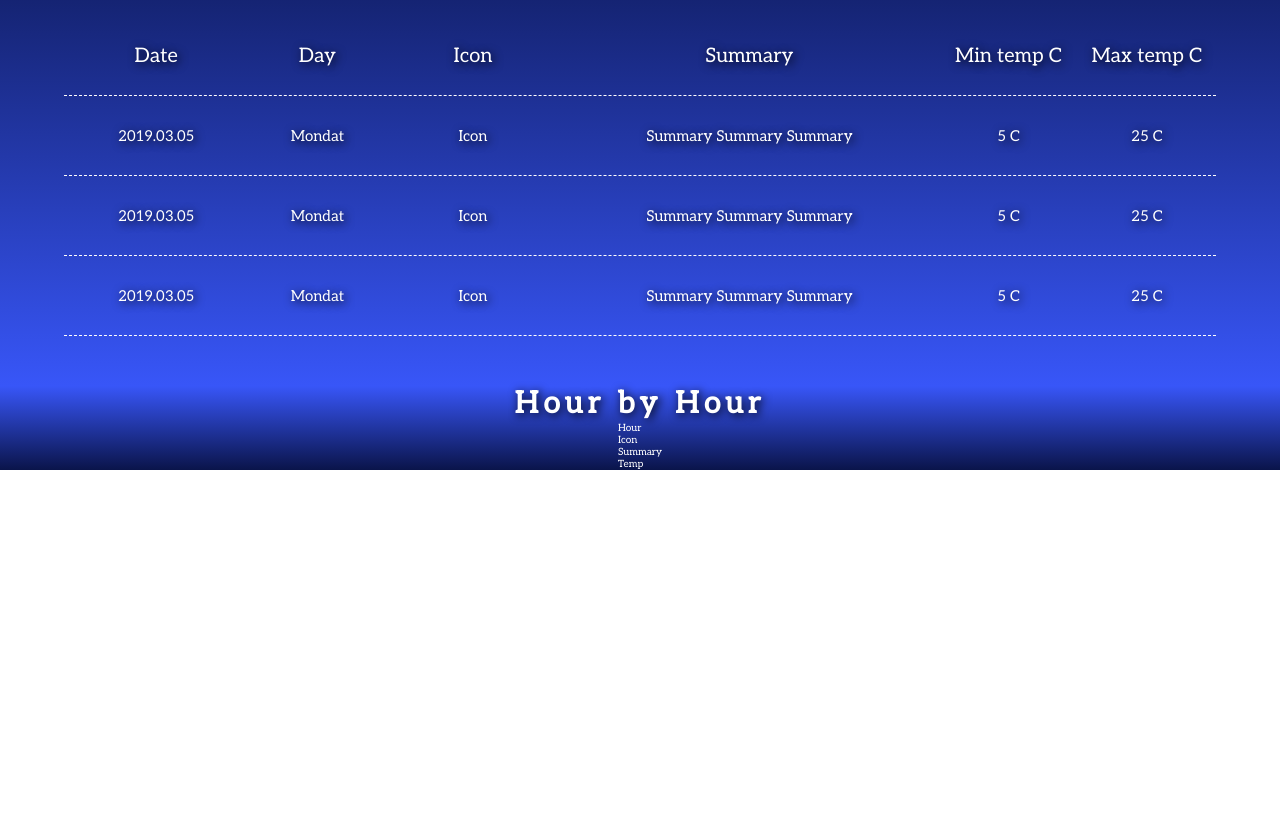
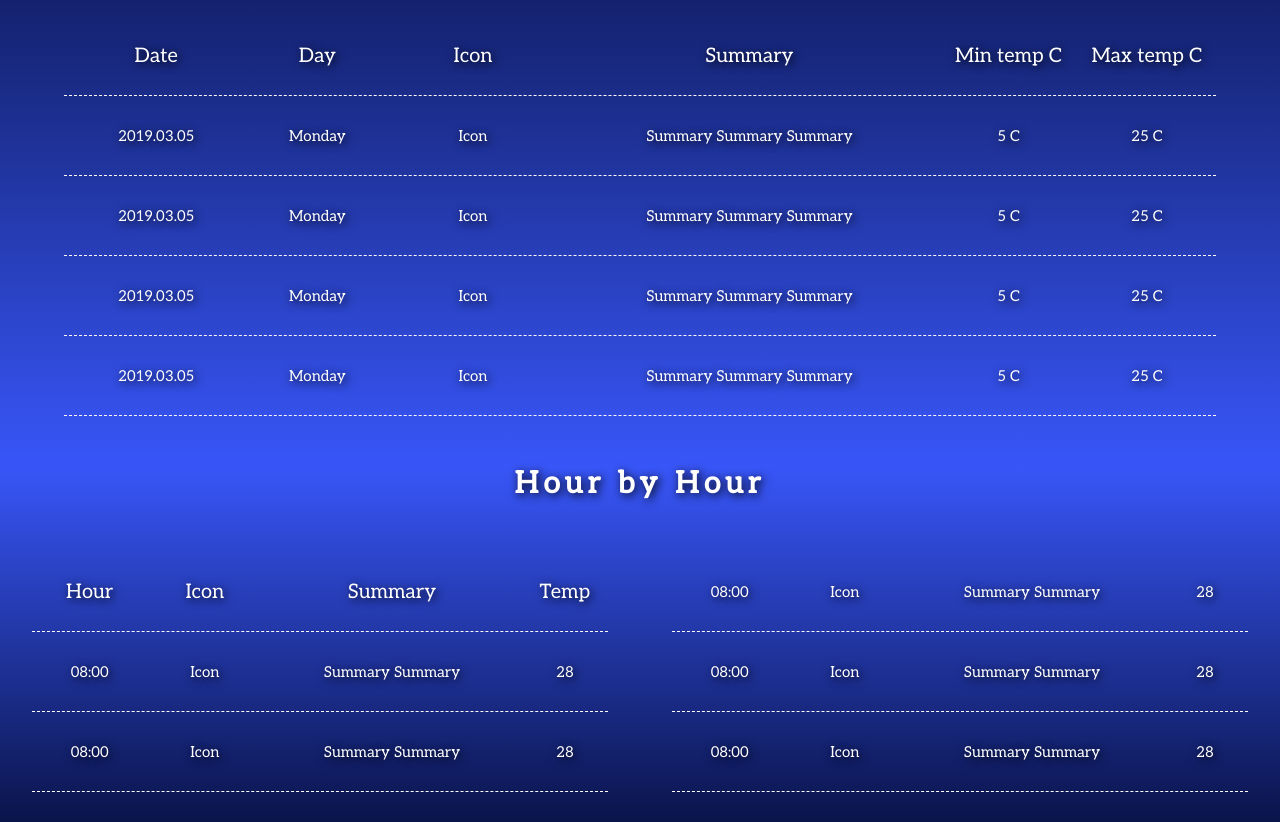
Before and after one commit to mwisniewski1991/weather_app, a website: page index.html in a window 1280 px wide. Shown: the part 920-1742 px from the top of the page. Before the commit the page ends 1390 px from the top, so only its background shows below. Drawn offline with Linux system fonts and the light colour scheme.

Commit message:
Update index.html

```diff
--- a/index.html
+++ b/index.html
@@ -9,7 +9,8 @@
 
     <link rel="shortcut icon" type="image/png" href="img/icon.png">
     <link href="https://fonts.googleapis.com/css?family=Aleo" rel="stylesheet">
-    <link rel="stylesheet" href="https://use.fontawesome.com/releases/v5.6.3/css/all.css" integrity="sha384-UHRtZLI+pbxtHCWp1t77Bi1L4ZtiqrqD80Kn4Z8NTSRyMA2Fd33n5dQ8lWUE00s/" crossorigin="anonymous">
+    <link rel="stylesheet" href="https://use.fontawesome.com/releases/v5.6.3/css/all.css"
+        integrity="sha384-UHRtZLI+pbxtHCWp1t77Bi1L4ZtiqrqD80Kn4Z8NTSRyMA2Fd33n5dQ8lWUE00s/" crossorigin="anonymous">
 
 
     <meta name="viewport" content="width=device-width, initial-scale=1.0">
@@ -23,7 +24,8 @@
 
         <header class="header">
             <div class="text--box">
-            <h1 class="heading-one">Weather App</h1><span class="text text--by">by</span><span class="text text--mw">MW</span>
+                <h1 class="heading-one">Weather App</h1><span class="text text--by">
+                    <!-- by</span><span class="text text--mw">MW</span> -->
             </div>
 
             <nav class="nav">
@@ -81,8 +83,6 @@
     <main>
 
 
-
-
         <div class="days daily">
             <!-- <div class="days__top top"> -->
             <h2 class="heading-two">Day by Day</h2>
@@ -100,7 +100,7 @@
                 </div>
                 <div class="days__day" id="d">
                     <div class="days__date day-date">2019.03.05</div>
-                    <div class="days__name day-name">Mondat</div>
+                    <div class="days__name day-name">Monday</div>
                     <div class="days__icon day-icon">Icon</div>
                     <div class="days__summary day-summary">Summary Summary Summary</div>
                     <div class="days__temp-min day-temp-min">5</div>
@@ -108,7 +108,7 @@
                 </div>
                 <div class="days__day" id="d">
                     <div class="days__date day-date">2019.03.05</div>
-                    <div class="days__name day-name">Mondat</div>
+                    <div class="days__name day-name">Monday</div>
                     <div class="days__icon day-icon">Icon</div>
                     <div class="days__summary day-summary">Summary Summary Summary</div>
                     <div class="days__temp-min day-temp-min">5</div>
@@ -116,29 +116,73 @@
                 </div>
                 <div class="days__day" id="d">
                     <div class="days__date day-date">2019.03.05</div>
-                        <div class="days__name day-name">Mondat</div>
+                    <div class="days__name day-name">Monday</div>
                     <div class="days__icon day-icon">Icon</div>
                     <div class="days__summary day-summary">Summary Summary Summary</div>
                     <div class="days__temp-min day-temp-min">5</div>
                     <div class="days__temp-high day-temp-high">25</div>
                 </div>
-
+                <div class="days__day" id="d">
+                    <div class="days__date day-date">2019.03.05</div>
+                    <div class="days__name day-name">Monday</div>
+                    <div class="days__icon day-icon">Icon</div>
+                    <div class="days__summary day-summary">Summary Summary Summary</div>
+                    <div class="days__temp-min day-temp-min">5</div>
+                    <div class="days__temp-high day-temp-high">25</div>
+                </div>
             </div>
 
         </div>
 
 
         <div class="hours hourly">
-            <div class="top">
+
             <h2 class="heading-two">Hour by Hour</h2>
+
+            <div class="hours__details hours-details">
+
+                <div class="hours__hour hour" id="h">
+                    <div class="hours__time hour-hour">Hour</div>
+                    <div class="hours__icon hour-icon">Icon</div>
+                    <div class="hours__summary hour-summary">Summary</div>
+                    <div class="hours__temp hour-temp">Temp</div>
                 </div>
-            <div class="hours-details">
-                <div class="hour" id="h">
-                    <div class="hour-hour">Hour</div>
-                    <div class="hour-icon">Icon</div>
-                    <div class="hour-summary">Summary</div>
-                    <div class="hour-temp">Temp</div>
+
+                <div class="hours__hour hour" id="h">
+                    <div class="hours__time hour-hour">08:00</div>
+                    <div class="hours__icon hour-icon">Icon</div>
+                    <div class="hours__summary hour-summary">Summary Summary</div>
+                    <div class="hours__temp hour-temp">28</div>
                 </div>
+
+                <div class="hours__hour hour" id="h">
+                    <div class="hours__time hour-hour">08:00</div>
+                    <div class="hours__icon hour-icon">Icon</div>
+                    <div class="hours__summary hour-summary">Summary Summary</div>
+                    <div class="hours__temp hour-temp">28</div>
+                </div>
+
+                <div class="hours__hour hour" id="h">
+                    <div class="hours__time hour-hour">08:00</div>
+                    <div class="hours__icon hour-icon">Icon</div>
+                    <div class="hours__summary hour-summary">Summary Summary</div>
+                    <div class="hours__temp hour-temp">28</div>
+                </div>
+
+                <div class="hours__hour hour" id="h">
+                    <div class="hours__time hour-hour">08:00</div>
+                    <div class="hours__icon hour-icon">Icon</div>
+                    <div class="hours__summary hour-summary">Summary Summary</div>
+                    <div class="hours__temp hour-temp">28</div>
+                </div>
+
+                <div class="hours__hour hour" id="h">
+                    <div class="hours__time hour-hour">08:00</div>
+                    <div class="hours__icon hour-icon">Icon</div>
+                    <div class="hours__summary hour-summary">Summary Summary</div>
+                    <div class="hours__temp hour-temp">28</div>
+                </div>
+
             </div>
         </div>
 
```
Lines whose indentation alone changed are shown as unchanged.
